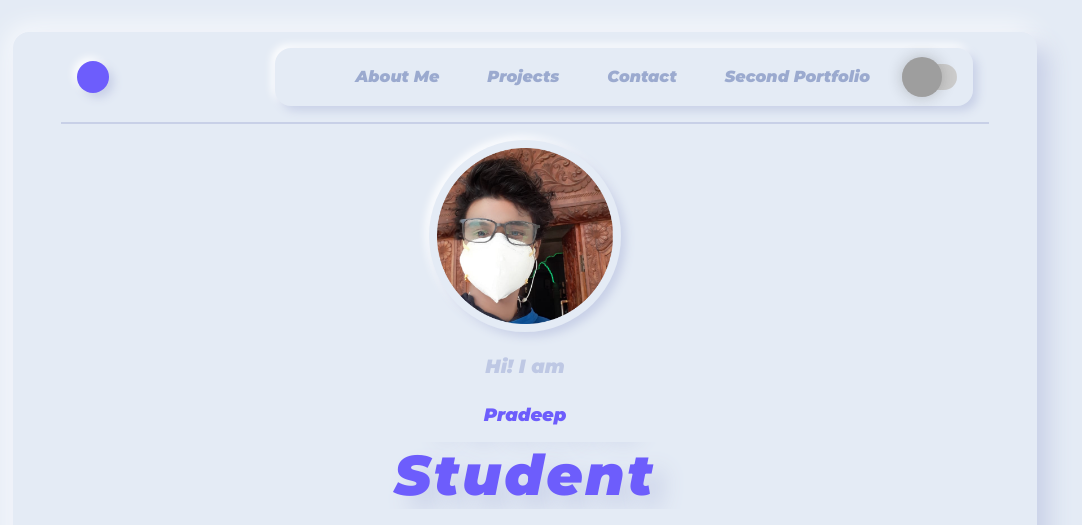
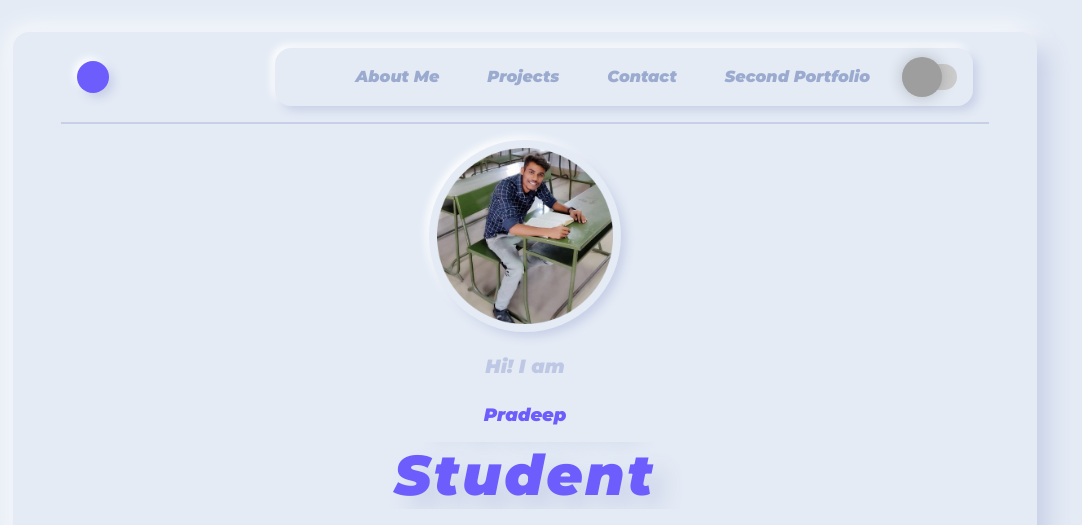
Before and after one commit to developerpradeepofficial/neuomorphic-Portfolio, a plain HTML site: page index.html in a window 1280 px wide. Shown: the top 525 px of the page, without its empty margins (115-1197 px from the left). Drawn offline with Linux system fonts and the light colour scheme; grey boxes are pictures that could not be loaded.

Commit message:
Update index.html Update style.css

```diff
--- a/index.html
+++ b/index.html
@@ -89,7 +89,7 @@
       <div class="profile-container text-center">
         <div class="profile-img">
           <img
-            src="images/Pradeep S Portfolio Image.png"
+            src="images/ProfileImageUpdate02.png"
             alt="Profile"
             loading="lazy"
           />
--- a/style.css
+++ b/style.css
@@ -1,4 +1,4 @@
-@import url('https://fonts.googleapis.com/css2?family=Montserrat:ital,wght@1,900&family=Russo+One&display=swap');
+@import url("https://fonts.googleapis.com/css2?family=Montserrat:ital,wght@1,900&family=Russo+One&display=swap");
 :root {
   /* Neuomorphism Theme */
   --primary-light: #8abdff;
@@ -74,9 +74,9 @@ i {
   margin-right: 0.5rem;
 }
 body {
-/*   font-family: "Roboto"; */
-/*   font-family: Verdana, sans-serif; */
-  font-family: 'Montserrat', sans-serif;
+  /*   font-family: "Roboto"; */
+  /*   font-family: Verdana, sans-serif; */
+  font-family: "Montserrat", sans-serif;
   padding: 0;
   margin: 0;
   line-height: 1.6;
@@ -271,6 +271,7 @@ input:checked + .slider:before {
 
 main.container {
   min-height: 90vh;
+  padding-bottom: 1.5rem;
 }
 nav {
   position: relative;
@@ -793,7 +794,7 @@ textarea {
   }
 
   .scroller {
-    font-size:calc(var(--fs-700) + 1rem);
+    font-size: calc(var(--fs-700) + 1rem);
     width: 100%;
   }
   .circle-icon {
```
